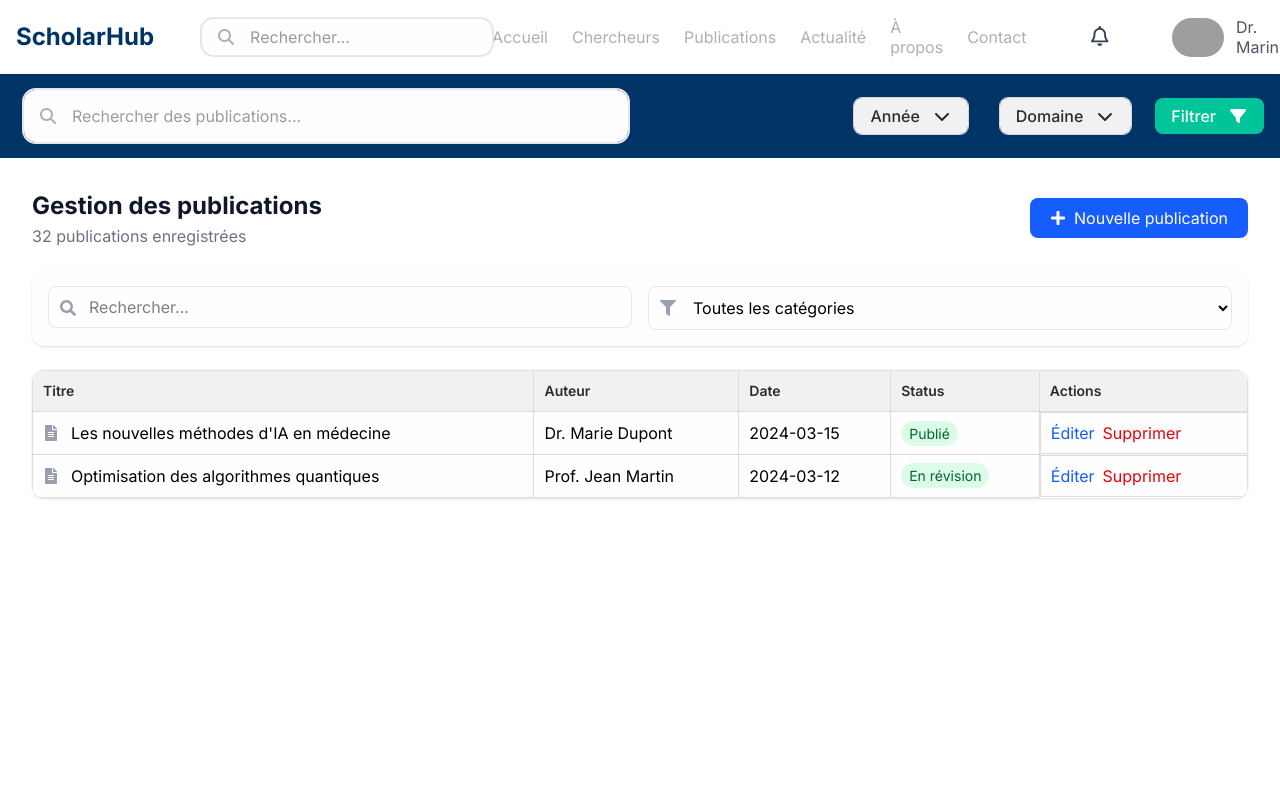
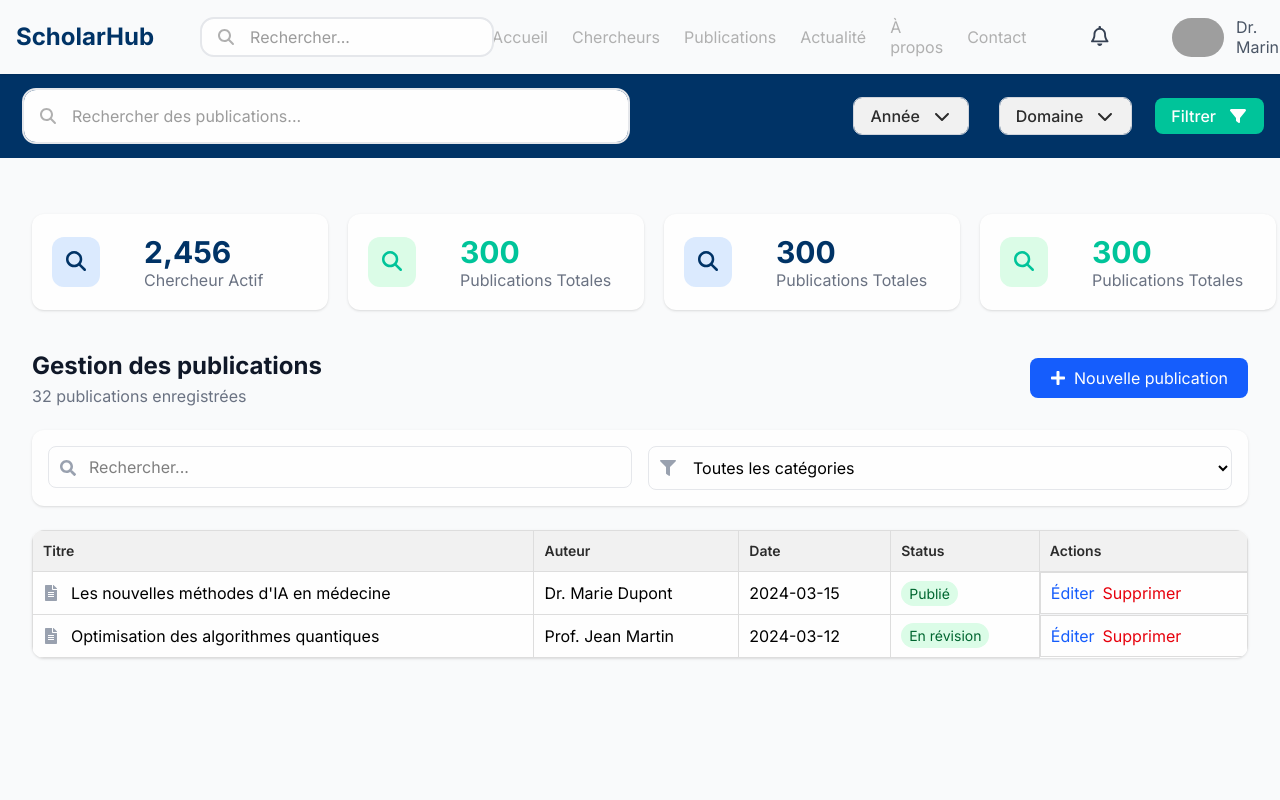
Before and after one commit to Ouassim721/Portail-de-gestion-des-profils-chercheurs, a React (Vite) app in the folder portail-chercheurs-frontend/: page /Publications in a window 1280 px wide. Shown: the top 800 px of the page. Built offline with nearby package versions, Linux system fonts and the light colour scheme; grey boxes are pictures that could not be loaded.

Commit message:
les CardInfosPublications

```diff
--- /dev/null
+++ b/portail-chercheurs-frontend/src/components/cards/CardStatPublication.jsx
@@ -0,0 +1,47 @@
+import { FontAwesomeIcon } from "@fortawesome/react-fontawesome";
+import { faSearch } from "@fortawesome/free-solid-svg-icons";
+
+const CardStatPublication = ({
+  stat = "300",
+  title = "Publications Totales",
+  className = "",
+  icon = faSearch,
+  variant = "primary",
+}) => {
+  return (
+    <div className={className}>
+      <div className="w-74 h-24 flex gap-3 bg-[var(--color-white)] rounded-xl shadow-sm">
+        <div className="flex justify-center items-center p-5">
+          <div
+            className={`rounded-xl ${
+              variant === "secondary" ? "bg-green-100" : "bg-blue-100"
+            } p-3`}
+          >
+            <FontAwesomeIcon
+              icon={icon}
+              className={`p-0.5 text-xl ${
+                variant === "secondary"
+                  ? "text-[var(--color-secondary)]"
+                  : "text-[var(--color-primary)]"
+              }`}
+            />
+          </div>
+        </div>
+        <div className="p-3 my-auto">
+          <h3
+            className={`font-bold text-3xl ${
+              variant === "secondary"
+                ? "text-[var(--color-secondary)]"
+                : "text-[var(--color-primary)]"
+            }`}
+          >
+            {stat}
+          </h3>
+          <p className="text-gray-500">{title}</p>
+        </div>
+      </div>
+    </div>
+  );
+};
+
+export default CardStatPublication;
--- a/portail-chercheurs-frontend/src/index.css
+++ b/portail-chercheurs-frontend/src/index.css
@@ -8,7 +8,7 @@
   --color-secondary: #00c49a;
   --color-text-primary: #2c2c2c;
   --color-text-secondary: #3a3a3a;
-  --color-bg: #f8f9fa;
+  --color-bg: #f9fafb;
   --color-bg-secondary: #f1f1f1;
   --color-white: #fefefe;
   --color-gray: #b0b0b0;
@@ -24,7 +24,9 @@
   -webkit-font-smoothing: antialiased;
   -moz-osx-font-smoothing: grayscale;
 }
-
+body {
+  background-color: var(--color-bg) !important;
+}
 @keyframes stickySlideDown {
   from {
     opacity: 0;
--- a/portail-chercheurs-frontend/src/pages/Publications.jsx
+++ b/portail-chercheurs-frontend/src/pages/Publications.jsx
@@ -5,7 +5,7 @@ import { FaFileAlt, FaSearch, FaPlus, FaFilter } from "react-icons/fa";
 import SearchBar from "../components/research/SearchBar";
 import Button from "../components/Button";
 import DropdownButton from "../components/DropdownButton";
-
+import CardStatPublication from "../components/cards/CardStatPublication";
 const PublicationsPage = () => {
   const publications = [
     {
@@ -92,6 +92,12 @@ const PublicationsPage = () => {
         </div>
       </div>
       <main className="max-w-7xl mx-auto p-8">
+        <section className="grid grid-cols-1 gap-12 md:grid-cols-2 lg:grid-cols-4 my-6 mb-10">
+          <CardStatPublication stat="2,456" title="Chercheur Actif" />
+          <CardStatPublication variant="secondary" />
+          <CardStatPublication />
+          <CardStatPublication variant="secondary" />
+        </section>
         {/* En-tête */}
         <div className="flex flex-col md:flex-row justify-between items-start md:items-center mb-6">
           <div className="mb-4 md:mb-0">
```
